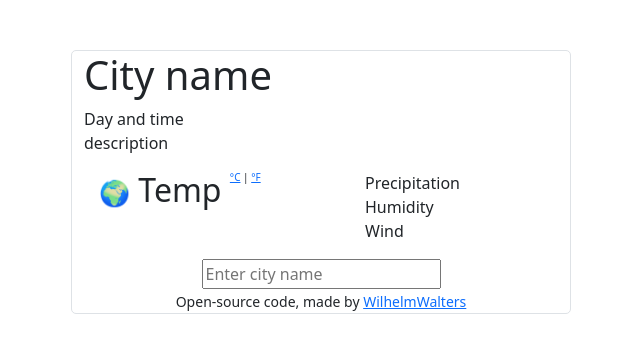
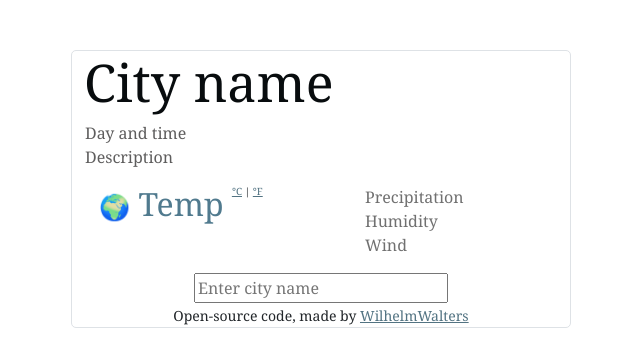
Before and after one commit to WilhelmWalters/Weather-app-2.0, a plain HTML site: page index.html in a window 1280 px wide. Shown: the whole page, without its empty margins (319-959 px from the left). Drawn offline with nearby package versions, Linux system fonts and the light colour scheme.

Commit message:
Initial styling
Simplified body margins, styled font and colour

```diff
--- a/index.html
+++ b/index.html
@@ -22,8 +22,8 @@
             <li>
               <h1 class="cityName" id="city-name">City name</h1>
             </li>
-            <li>Day and time</li>
-            <li>description</li>
+            <li class="firstList">Day and time</li>
+            <li class="firstList">Description</li>
           </ul>
           <div class="col-6">
             <div class="row temperatureAndEmoji">
--- a/src/style.css
+++ b/src/style.css
@@ -1,19 +1,28 @@
+a {
+  color: #527382;
+}
 .mainContents {
+  font-family: Cambria, Cochin, Georgia, Times, "Times New Roman", serif;
   max-width: 500px;
-  margin-top: 50px;
-  margin-left: auto;
-  margin-right: auto;
+  margin: 50px auto;
   text-align: center;
 }
 .mainContents .border {
   border-radius: 5px;
 }
 .cityName {
+  color: #080c0e;
+  font-size: 52px;
+  font-weight: 200;
   text-align: left;
 }
 .dayDescription li {
   text-align: left;
   list-style-type: none;
+}
+.firstList {
+  color: #5e5d5d;
+  padding-left: 1px;
 }
 .temperatureAndEmoji {
   margin-left: 3px;
@@ -25,8 +34,13 @@
   font-size: 25px;
 }
 .weatherDescription {
+  color: #707070;
   list-style-type: none;
   text-align: left;
+}
+.bigTemperature {
+  color: #507a8e;
+  text-shadow: #527382, 0 1px 3px;
 }
 .temperatureConverter {
   font-size: x-small;
```
